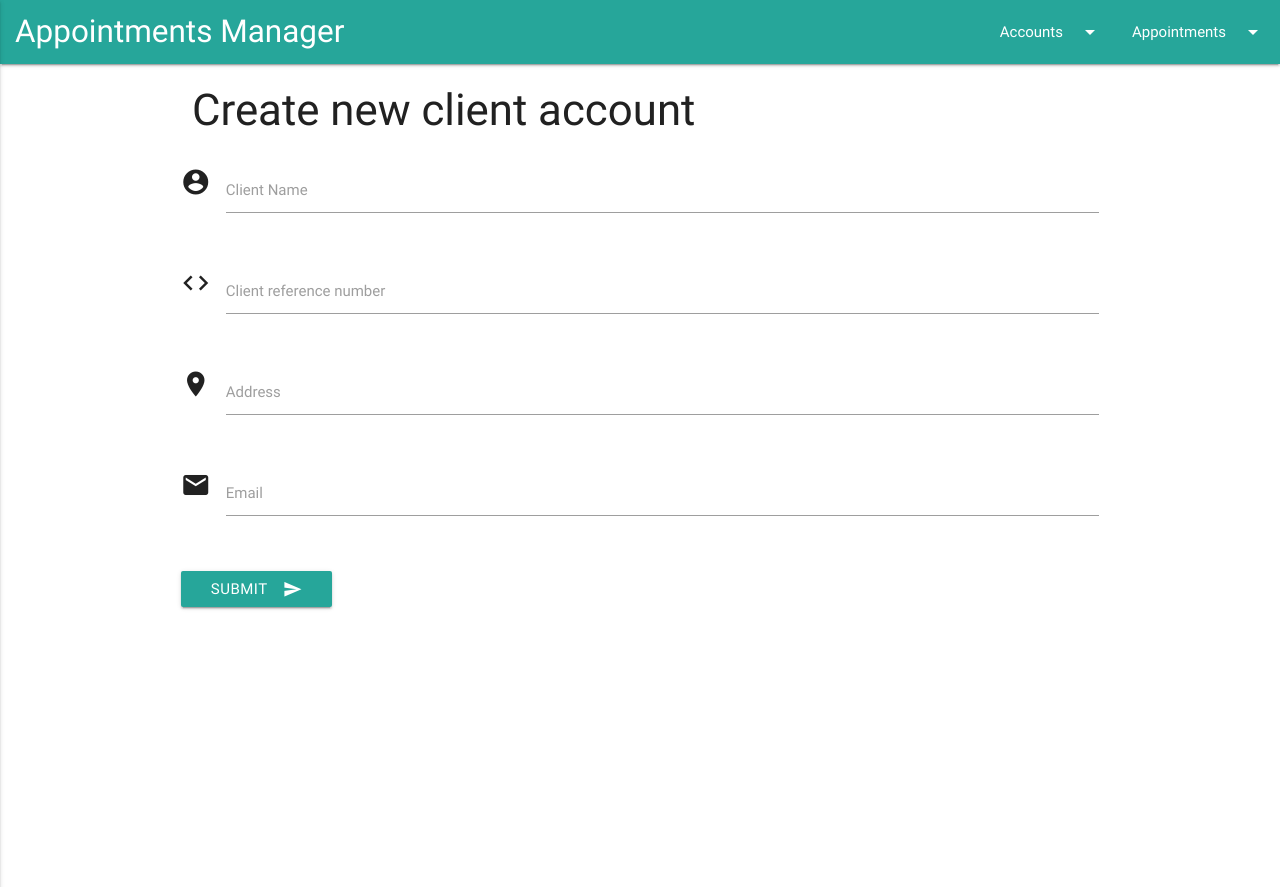
After one commit to lisaannbyrne1/MSP3-AHI-AppManager, a Flask app: page /add_client in a window 1280 px wide. The commit adds this page. Shown: the top 887 px of the page. Run offline with Flask 2, Linux system fonts and the light colour scheme; some libraries are stand-ins or nearby versions.

Commit message:
set up create client functionality

```diff
--- a/app.py
+++ b/app.py
@@ -13,6 +13,7 @@ app.config["MONGO_URI"] = os.environ.get("MONGO_URI")
 mongo = PyMongo(app)
 
 
+"""Appointments"""
 @app.route('/')
 @app.route('/all_events')
 def all_events():
@@ -57,6 +58,7 @@ def update_event(event_id):
     return redirect(url_for('all_events'))
 
 
+"""Appointment Purposes"""
 @app.route('/purpose')
 def purpose():
     return render_template('purpose.html', purpose=mongo.db.purpose.find())
@@ -74,6 +76,7 @@ def insert_purpose():
     return redirect(url_for('get_purpose'))
 
 
+"""Vet users"""
 @app.route('/users')
 def users():
     return render_template('users.html', users=mongo.db.users.find())
@@ -91,6 +94,24 @@ def insert_user():
     return redirect(url_for('users'))
 
 
+"""Clients"""
+@app.route('/clients')
+def clients():
+    return render_template('clients.html', clients=mongo.db.clients.find())
+
+
+@app.route('/add_client')
+def add_client():
+    return render_template('add_client.html')
+
+
+@app.route('/insert_client', methods=['POST'])
+def insert_client():
+    clients = mongo.db.clients
+    clients.insert_one(request.form.to_dict())
+    return redirect(url_for('clients'))
+
+
 if __name__ == '__main__':
     app.run(host=os.getenv('IP', '0.0.0.0'),
             port=int(os.getenv('PORT', 5000)),
--- /dev/null
+++ b/templates/add_client.html
@@ -0,0 +1,49 @@
+{% extends 'base.html' %} {% block content %}
+<h3>Create new client account</h3>
+<div class="row">
+  <form action="{{url_for('insert_client')}}" method="POST" class="col s12">
+    <div class="row">
+      <div class="row">
+
+        <div class="input-field col s12">
+          <i class="material-icons prefix">account_circle</i>
+          <input id="client_name" name="client_name" type="text" required class="validate" />
+          <label for="icon_prefix">Client Name</label>
+        </div>
+      </div>
+
+      <div class="row">
+        <div class="input-field col s12">
+          <i class="material-icons prefix">code</i>
+          <input id="client_ref" name="client_ref" type="text" required maxlength="7" class="validate" />
+          <label for="icon_prefix">Client reference number</label>
+        </div>
+      </div>
+
+    <div class="row">
+        <div class="input-field col s12">
+          <i class="material-icons prefix">location_on</i>
+          <input id="address" name="address" type="text" required class="validate" />
+          <label for="icon_prefix">Address</label>
+        </div>
+      </div>
+
+        <div class="row">
+        <div class="input-field col s12">
+          <i class="material-icons prefix">email</i>
+          <input id="email" name="email" type="email" required class="validate" />
+          <label for="icon_prefix">Email</label>
+        </div>
+      </div>
+
+      <div class="row">
+        <div class="input-field col s12">
+         <button class="btn waves-effect waves-light" type="submit" required>Submit
+        <i class="material-icons right">send</i>
+        </button>
+         </div>
+    </div>
+       </div>
+  </form>
+</div>
+{% endblock %}
--- a/templates/base.html
+++ b/templates/base.html
@@ -51,8 +51,8 @@
         <li><a href="{{url_for('users')}}">PVP Accounts</a></li>
         <li><a href="{{url_for('add_user')}}">Add PVP Account</a></li>
         <li class="divider"></li>
-        <li><a href="">Client Accounts</a></li>
-        <li><a href="">Add Client Account</a></li>
+        <li><a href="{{url_for('clients')}}">Client Accounts</a></li>
+        <li><a href="{{url_for('add_client')}}">Add Client Account</a></li>
         <li class="divider"></li>
         <li><a href="{{url_for('all_events')}}">All Appointments</a></li>
         <li><a href="{{url_for('add_event')}}">Add Appointments</a></li>
```
Also changed, not shown: templates/clients.html (added, +24 -0 lines).
